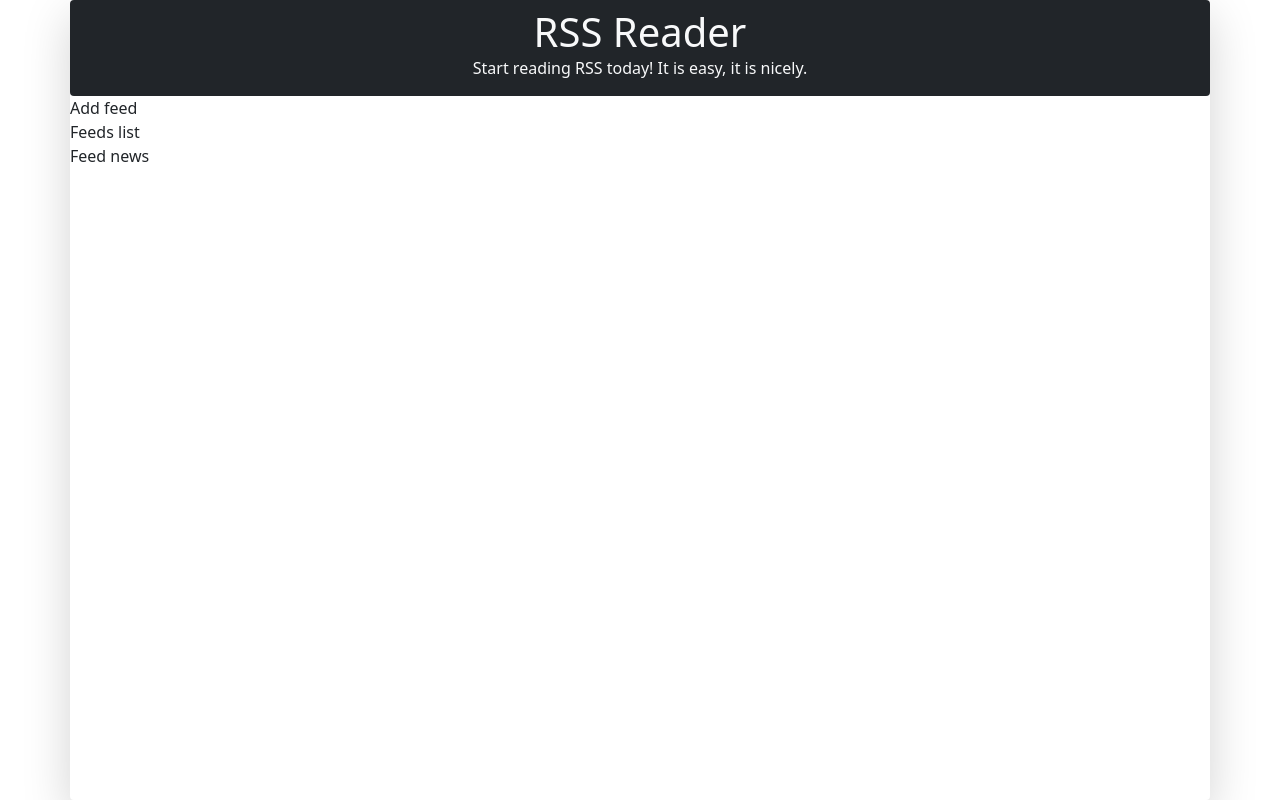
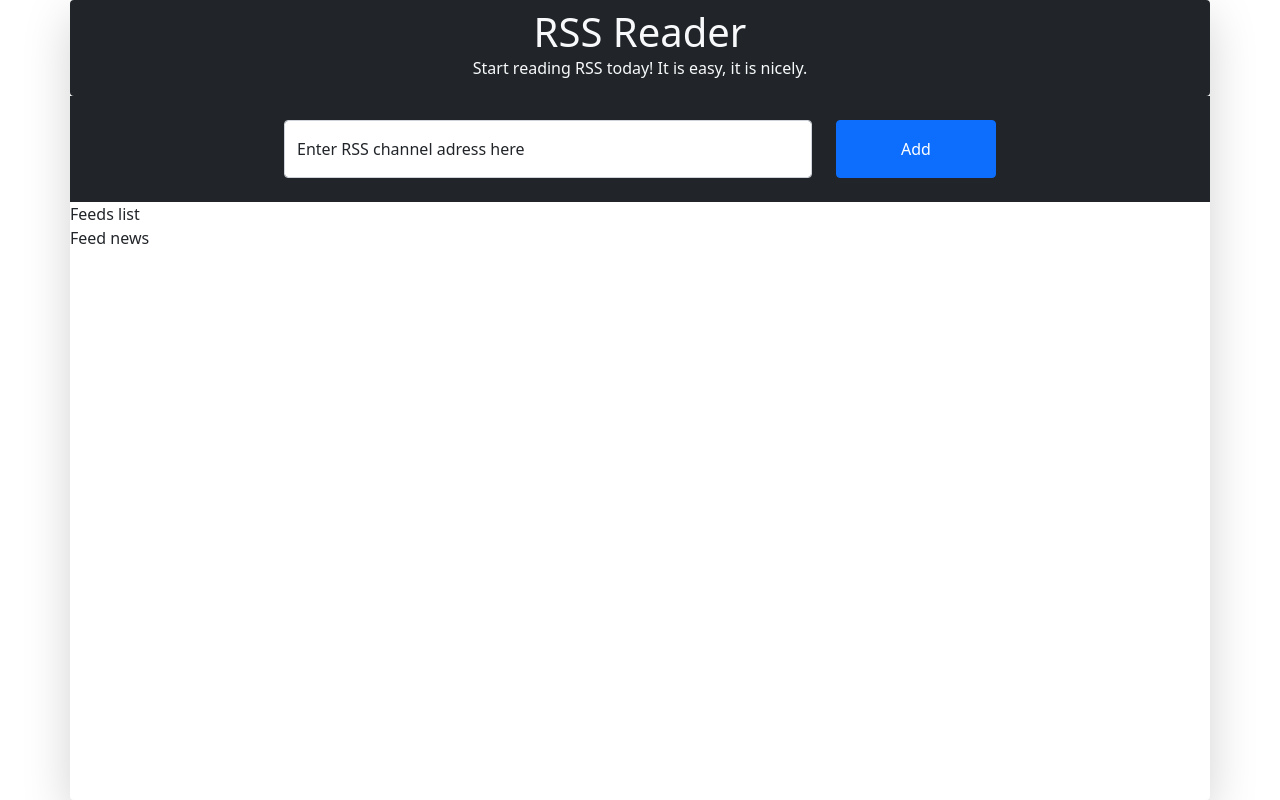
Before and after one commit to olegdemchenko/patterns, a React app: page / in a window 1280 px wide. Built offline with nearby package versions, Linux system fonts and the light colour scheme; what rss-feed-emitter would draw is missing.

Commit message:
Implement RSS feeds adding component

```diff
--- a/src/observer/components/AddFeed.tsx
+++ b/src/observer/components/AddFeed.tsx
@@ -1,7 +1,44 @@
-import React from 'react';
+import React, { useState } from 'react';
+import Row from 'react-bootstrap/Row';
+import Col from 'react-bootstrap/Col';
+import Form from 'react-bootstrap/Form';
+import Button from 'react-bootstrap/Button';
+import FloatingLabel from 'react-bootstrap/FloatingLabel';
 
-function AddFeed() {
-  return <div>Add feed</div>;
+type AddProps = {
+  add: (feed: string) => void;
+};
+
+function AddFeed({ add }: AddProps) {
+  const [link, setLink] = useState('');
+  return (
+    <Row className="mx-0 bg-dark">
+      <Col className="p-0" lg={{ span: 8, offset: 2 }}>
+        <Form onSubmit={(e) => {
+          e.preventDefault();
+          add(link);
+        }}
+        >
+          <Row className="p-4">
+            <Col lg="9">
+              <FloatingLabel controlId="rssLinkInput" label="Enter RSS channel adress here">
+                <Form.Control
+                  type="text"
+                  placeholder="https://somesite.com/rss.xml"
+                  name="rss link"
+                  onChange={(e) => setLink(e.target.value)}
+                  value={link}
+                />
+              </FloatingLabel>
+            </Col>
+            <Col className="mt-3 mt-lg-0" lg={{ span: 3, offset: 0 }} xs={{ span: 4, offset: 4 }}>
+              <Button type="submit" variant="primary" className="h-100 w-100">Add</Button>
+            </Col>
+          </Row>
+        </Form>
+      </Col>
+    </Row>
+  );
 }
 
 export default AddFeed;
--- a/src/observer/components/Feeds.tsx
+++ b/src/observer/components/Feeds.tsx
@@ -61,7 +61,7 @@ class Feeds extends React.Component<FeedsProps, FeedsState> implements IObserver
   render() {
     return (
       <>
-        <AddFeed />
+        <AddFeed add={this.addFeed} />
         <FeedsList />
         <FeedNewsList />
       </>
```
